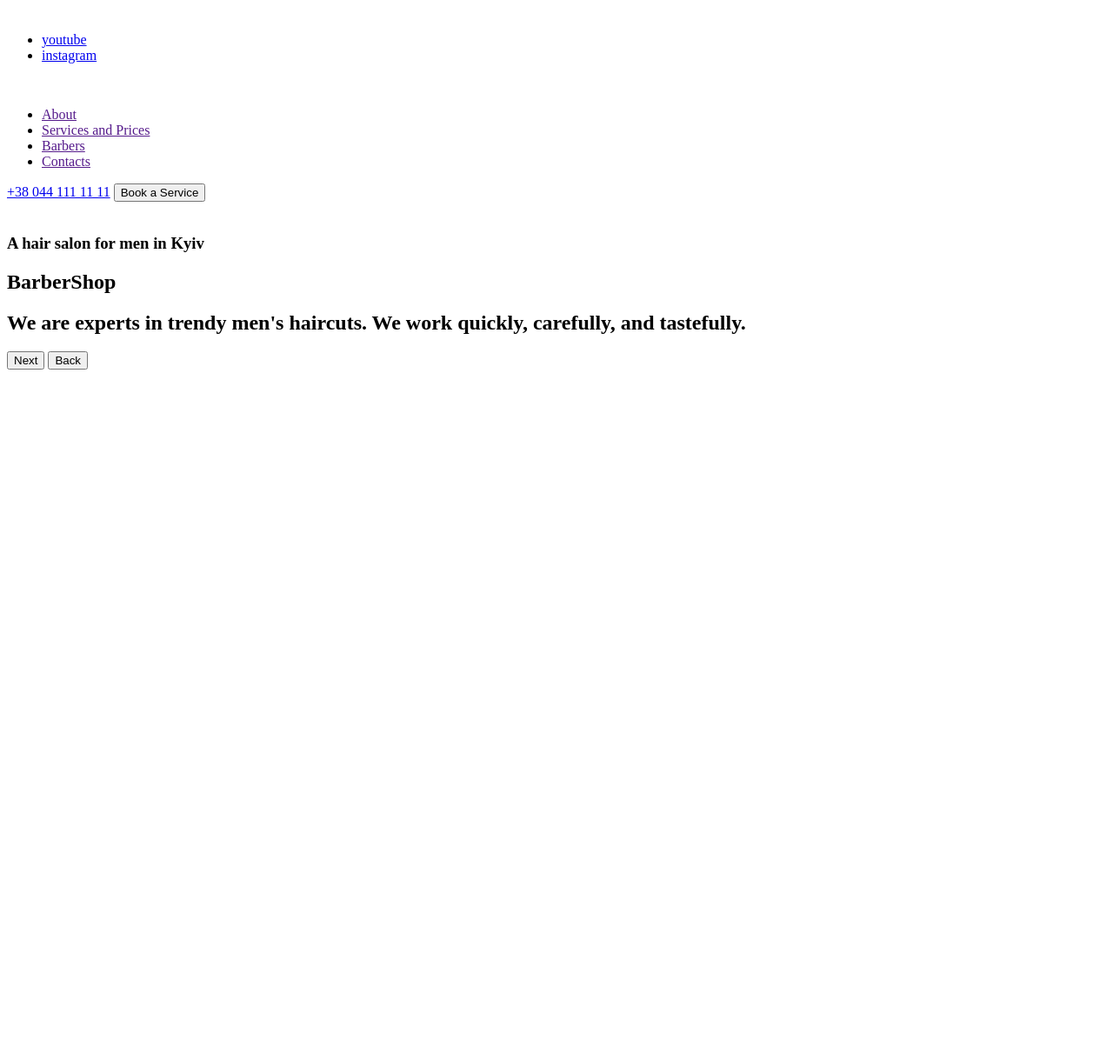
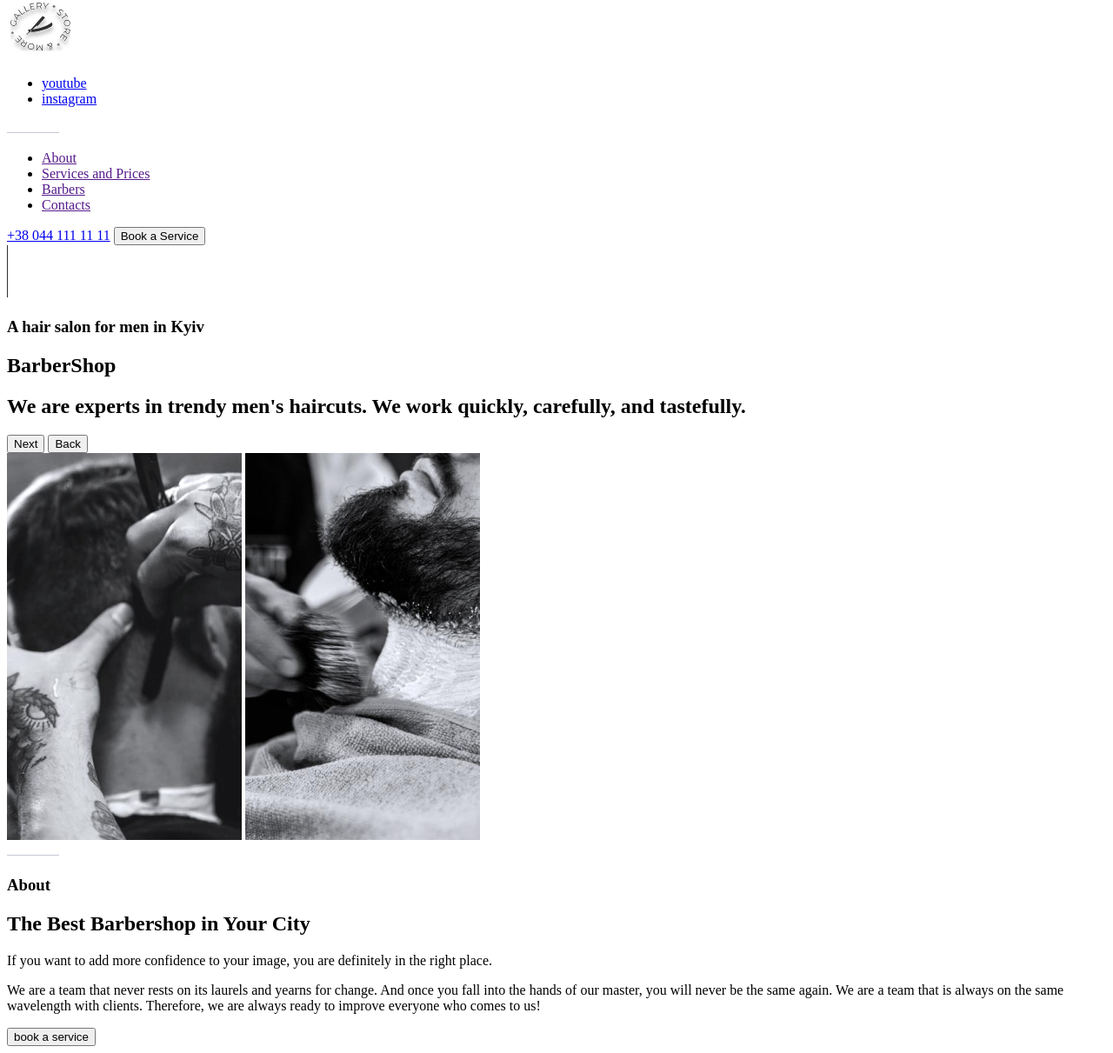
Before and after one commit to diana101010/BarberShop, a plain HTML site: page index.html in a window 1280 px wide. Shown: the part 5-1216 px from the top of the page at 87% size. Before the commit the page ends 800 px from the top, so only its background shows below. Drawn offline with Linux system fonts and the light colour scheme.

Commit message:
lesson 2

```diff
--- a/index.html
+++ b/index.html
@@ -11,7 +11,7 @@
     <!-- side bar -->
     <section>
       <a href="">
-        <img src="" alt="" />
+        <img src="./images/logo barber.svg" alt="logo" />
       </a>
       <!-- Contacts bar -->
       <div>
@@ -28,7 +28,7 @@
           </li>
         </ul>
       </div>
-      <img src="" alt="" />
+      <img src="images/divider-.svg" alt="-" />
     </section>
     <!-- Contacts info side bar -->
     <section></section>
@@ -50,7 +50,7 @@
       <!-- Title section -->
       <section>
         <div>
-          <img src="" alt="" />
+          <img src="images/divider.svg" alt="-" />
           <h3>A hair salon for men in Kyiv</h3>
         </div>
         <h1>BarberShop</h1>
@@ -66,5 +66,23 @@
       </div>
     </div>
    </section>
+   <!-- About section -->
+   <section>
+    <div>
+      <img src="images/shaving.jpg" alt="shaving">
+      <img src="images/cuttinghair.jpg" alt="cut hair">
+    </div>
+    <!-- About content -->
+    <div>
+      <div>
+      <img src="images/divider-.svg" alt="-">
+      <h3>About</h3>
+      </div>
+      <h1>The Best Barbershop in Your City</h1>
+      <p>If you want to add more confidence to your image, you are definitely in the right place.</p>
+      <p>We are a team that never rests on its laurels and yearns for change. And once you fall into the hands of our master, you will never be the same again. We are a team that is always on the same wavelength with clients. Therefore, we are always ready to improve everyone who comes to us!</p>
+      <button type="button">book a service</button>
+    </div>
+   </section>
   </body>
 </html>
```
Also changed, not shown: images/cuttinghair.jpg (added), images/divider-.svg (added), images/divider.svg (renamed from divider.svg), images/logo barber.svg (added), images/shaving.jpg (added), 2 other files.
